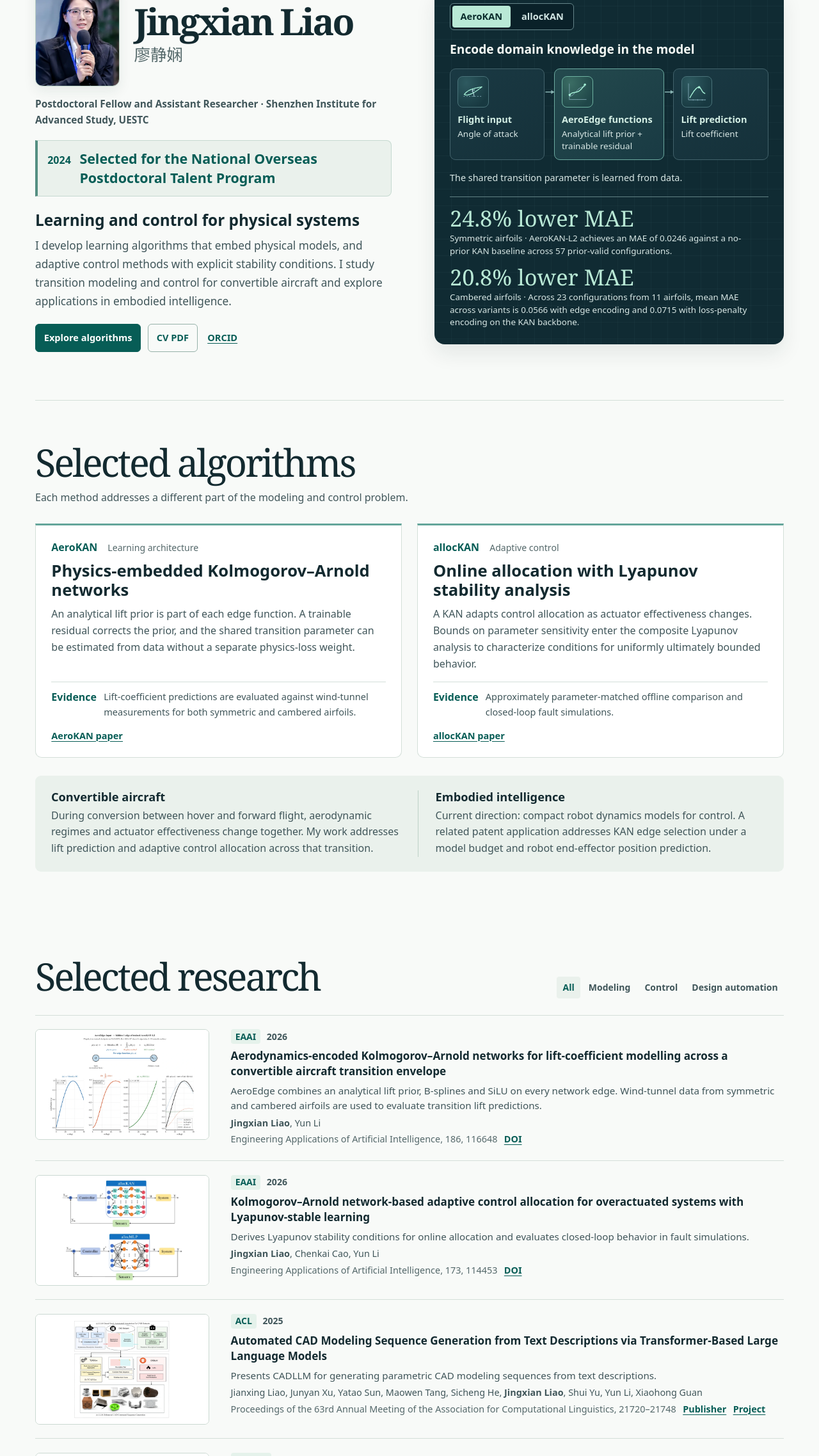
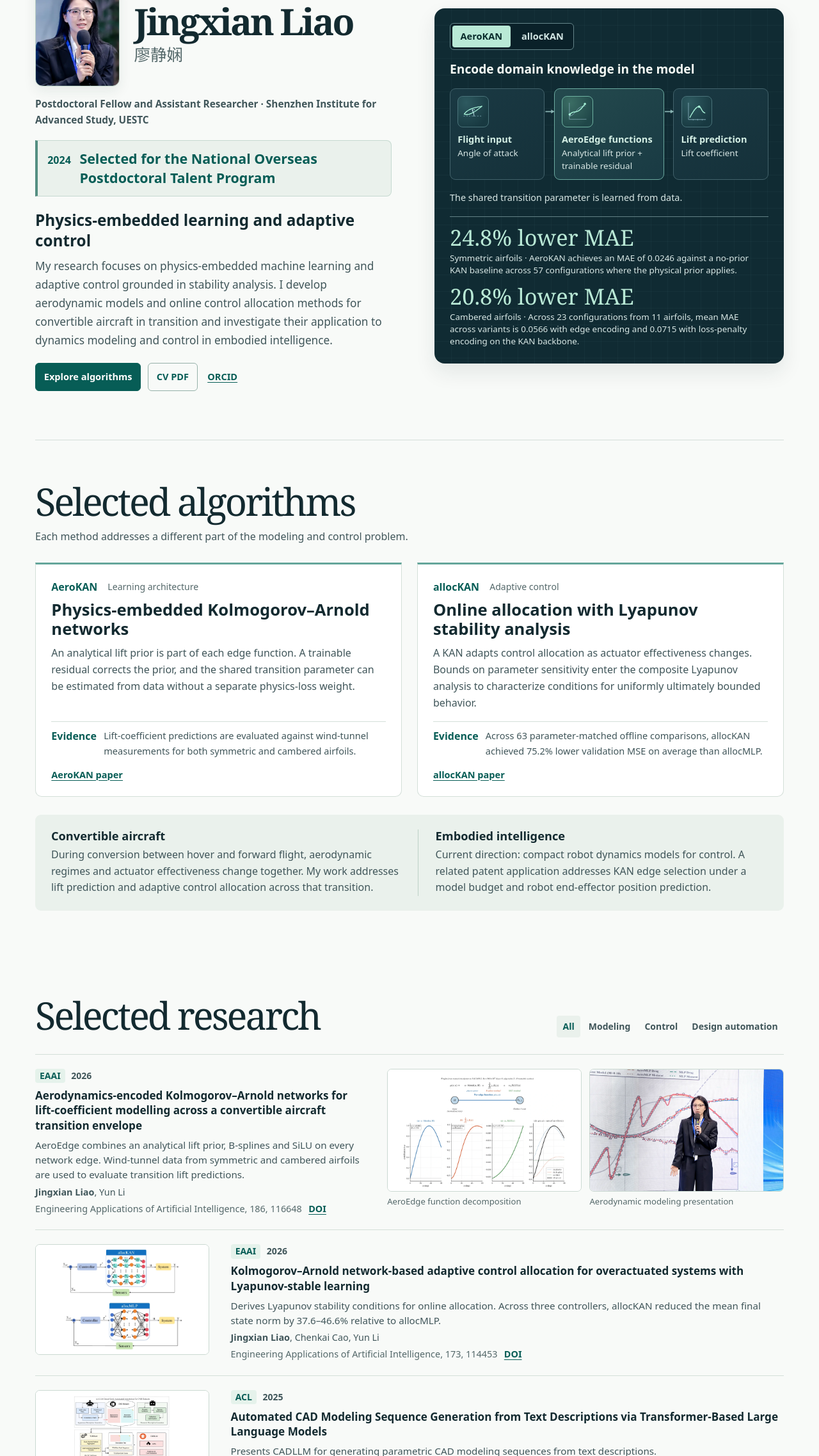
Before and after one commit to jingxianliao/jingxianliao.github.io, a plain HTML site: page index.html in a window 1280 px wide. Shown: the part 184-2459 px from the top of the page at 64% size. Drawn offline with Linux system fonts and the light colour scheme.

Commit message:
Highlight allocKAN results and feature AeroKAN research presentation

```diff
--- a/index.html
+++ b/index.html
@@ -6,7 +6,7 @@
   <meta name="description" content="Jingxian Liao, postdoctoral researcher in physics-embedded machine learning and adaptive control. Research algorithms, convertible aircraft and embodied intelligence applications, grants and publications.">
   <meta name="color-scheme" content="light">
   <title>Jingxian Liao · Scientific Machine Learning and Control</title>
-  <link rel="stylesheet" href="assets/styles.css?v=photos-20261126">
+  <link rel="stylesheet" href="assets/styles.css?v=research-20261126">
   <script src="assets/site.js" defer></script>
   <script src="assets/visitor-map.js" defer></script>
   <link rel="canonical" href="https://jingxianliao.github.io/">
@@ -40,8 +40,8 @@
           <time datetime="2024" data-zh="2024 年">2024</time>
           <p data-zh="入选国家海外博士后人才引进项目">Selected for the National Overseas Postdoctoral Talent Program</p>
         </div>
-        <h2 class="hero-research-title" data-zh="面向物理系统的学习与控制">Learning and control for physical systems</h2>
-        <p class="hero-description" data-zh="我研究将物理模型嵌入学习算法的方法，以及具有明确稳定性条件的自适应控制。我将这些方法用于可转换构型飞行器的过渡段建模与控制，并探索它们在具身智能中的应用。">I develop learning algorithms that embed physical models, and adaptive control methods with explicit stability conditions. I study transition modeling and control for convertible aircraft and explore applications in embodied intelligence.</p>
+        <h2 class="hero-research-title" data-zh="物理机理嵌入式学习与自适应控制">Physics-embedded learning and adaptive control</h2>
+        <p class="hero-description" data-zh="我的研究聚焦物理机理嵌入式机器学习与基于稳定性分析的自适应控制，重点解决可转换构型飞行器过渡飞行中的气动建模与在线控制分配问题，并探索相关方法在具身智能系统动力学建模与控制中的应用。">My research focuses on physics-embedded machine learning and adaptive control grounded in stability analysis. I develop aerodynamic models and online control allocation methods for convertible aircraft in transition and investigate their application to dynamics modeling and control in embodied intelligence.</p>
         <div class="hero-actions"><a class="button primary" href="#algorithms" data-zh="查看算法">Explore algorithms</a><a class="button secondary" href="assets/Jingxian-Liao-CV.pdf" data-zh="学术简历 PDF">CV PDF</a><a class="text-link" href="https://orcid.org/0000-0002-6148-9685">ORCID</a></div>
       </div>
       <div class="method-demo" aria-label="Algorithm overview">
@@ -67,7 +67,7 @@
       </ol>
       <p class="method-principle" data-zh="共享过渡参数直接由数据学习。">The shared transition parameter is learned from data.</p>
       <div class="method-proof">
-        <div class="result"><strong data-zh="平均绝对误差降低 24.8%">24.8% lower MAE</strong><span data-zh="对称翼型 · 57 个先验有效工况，AeroKAN-L2 的平均绝对误差为 0.0246，基线为无先验 KAN。">Symmetric airfoils · AeroKAN-L2 achieves an MAE of 0.0246 against a no-prior KAN baseline across 57 prior-valid configurations.</span></div>
+        <div class="result"><strong data-zh="平均绝对误差降低 24.8%">24.8% lower MAE</strong><span data-zh="对称翼型 · 在物理先验适用的 57 个工况中，AeroKAN 的平均绝对误差为 0.0246，基线为无先验 KAN。">Symmetric airfoils · AeroKAN achieves an MAE of 0.0246 against a no-prior KAN baseline across 57 configurations where the physical prior applies.</span></div>
         <div class="result"><strong data-zh="平均绝对误差降低 20.8%">20.8% lower MAE</strong><span data-zh="有弯度翼型 · 11 种翼型的 23 个工况中，边函数结构编码的组均值 MAE 为 0.0566，损失惩罚编码为 0.0715。">Cambered airfoils · Across 23 configurations from 11 airfoils, mean MAE across variants is 0.0566 with edge encoding and 0.0715 with loss-penalty encoding on the KAN backbone.</span></div>
       </div>
     </article><article class="method-panel" data-method-panel="alloc" id="method-alloc" role="tabpanel" aria-labelledby="tab-alloc" hidden>
@@ -87,7 +87,10 @@
         </li>
       </ol>
       <p class="method-principle" data-zh="参数敏感度将网络设计与稳定性分析连接起来。">Parameter sensitivity links the network design to the stability analysis.</p>
-      <div class="method-proof"><strong data-zh="252 组闭环仿真">252 closed-loop simulations</strong><span data-zh="原文覆盖 7 种分配器、3 种控制器和 12 种故障场景。">Reported across seven allocators, three controllers and twelve fault scenarios.</span></div>
+      <div class="method-proof">
+        <div class="result"><strong data-zh="平均恢复时间缩短约 50%">About 50% shorter mean recovery time</strong><span data-zh="六组突发故障闭环仿真中，allocKAN 的平均恢复时间为 37.9 秒，allocMLP 为 75.7 秒。">Across six abrupt-fault simulations, mean recovery took 37.9 s with allocKAN and 75.7 s with allocMLP.</span></div>
+        <div class="result"><strong data-zh="严苛故障下保持状态有界">Bounded states under severe faults</strong><span data-zh="在双执行器效能反向及进一步叠加风扰与惯量不确定性的两类工况中，allocKAN 均保持状态有界，五种传统分配器均发散。">Under dual actuator reversal, both on its own and with added wind disturbance and inertia uncertainty, allocKAN kept states bounded while all five conventional allocators diverged.</span></div>
+      </div>
     </article>
       </div>
     </section>
@@ -105,7 +108,7 @@
           <div class="algorithm-mark"><span>allocKAN</span><span data-zh="自适应控制">Adaptive control</span></div>
           <h3 data-zh="带李雅普诺夫稳定性分析的在线控制分配">Online allocation with Lyapunov stability analysis</h3>
           <p data-zh="KAN 随执行器效能变化在线调整控制分配。参数敏感度界进入复合李雅普诺夫分析，得到闭环一致最终有界的条件。">A KAN adapts control allocation as actuator effectiveness changes. Bounds on parameter sensitivity enter the composite Lyapunov analysis to characterize conditions for uniformly ultimately bounded behavior.</p>
-          <div class="algorithm-evidence"><span data-zh="验证">Evidence</span><span data-zh="近似参数匹配的离线对照与故障场景闭环仿真。">Approximately parameter-matched offline comparison and closed-loop fault simulations.</span></div>
+          <div class="algorithm-evidence"><span data-zh="验证">Evidence</span><span data-zh="在 63 组参数规模相近的离线对照中，allocKAN 的验证均方误差较 allocMLP 平均降低 75.2%。">Across 63 parameter-matched offline comparisons, allocKAN achieved 75.2% lower validation MSE on average than allocMLP.</span></div>
           <a class="text-link" href="https://doi.org/10.1016/j.engappai.2026.114453" data-zh="allocKAN 论文">allocKAN paper</a>
         </article>
       </div>
@@ -126,19 +129,28 @@
       </div>
       <p class="visually-hidden" data-pub-status aria-live="polite"></p>
       <ol class="publication-list" aria-label="Selected research papers">
-        <li class="paper" data-topics="modeling" id="paper-aero">
-          <figure class="paper-figure">
-            <button class="publication-preview" type="button" aria-haspopup="dialog">
-              <span class="figure-frame paper-frame"><img src="assets/paper-aero.webp" width="1400" height="980" loading="lazy" alt="A trained AeroEdge decomposed into an analytical lift prior, a B-spline term and a SiLU term, with their sum plotted alongside the components" data-alt-zh="已训练的 AeroEdge 边函数分解为解析升力先验、B 样条和 SiLU 三项，并与叠加后的边函数对照。"></span>
-              <span class="visually-hidden" data-zh="放大论文图">Expand paper figure</span>
-            </button>
-          </figure>
+        <li class="paper paper-featured" data-topics="modeling" id="paper-aero">
           <div class="paper-description">
             <div class="pub-meta"><span class="publication-venue">EAAI</span><time datetime="2026">2026</time></div>
             <h3><a href="https://doi.org/10.1016/j.engappai.2026.116648">Aerodynamics-encoded Kolmogorov–Arnold networks for lift-coefficient modelling across a convertible aircraft transition envelope</a></h3>
             <p class="paper-evidence" data-zh="AeroEdge 在每条网络边上叠加解析升力先验、B 样条和 SiLU，用对称和有弯度翼型的风洞数据验证转换段升力预测。">AeroEdge combines an analytical lift prior, B-splines and SiLU on every network edge. Wind-tunnel data from symmetric and cambered airfoils are used to evaluate transition lift predictions.</p>
             <p class="authors"><strong>Jingxian Liao</strong>, Yun Li</p>
             <div class="paper-citation"><p class="venue">Engineering Applications of Artificial Intelligence, 186, 116648</p><a class="paper-link" href="https://doi.org/10.1016/j.engappai.2026.116648" data-zh="DOI">DOI</a></div>
+          </div>
+          <div class="paper-media">
+            <figure class="paper-figure">
+              <button class="publication-preview" type="button" aria-haspopup="dialog">
+                <span class="figure-frame paper-frame"><img class="aero-edge-diagram" src="assets/paper-aero.webp" width="1400" height="980" loading="lazy" alt="A trained AeroEdge decomposed into an analytical lift prior, a B-spline term and a SiLU term, with their sum plotted alongside the components" data-alt-zh="已训练的 AeroEdge 边函数分解为解析升力先验、B 样条和 SiLU 三项，并与叠加后的边函数对照。"></span>
+                <span class="visually-hidden" data-zh="放大 AeroEdge 论文图">Expand AeroEdge paper figure</span>
+              </button>
+              <figcaption data-zh="AeroEdge 边函数分解">AeroEdge function decomposition</figcaption>
+            </figure>
+            <figure class="paper-figure">
+              <a class="photo-preview" href="assets/aerokan-research-talk.webp" target="_blank" rel="noopener">
+                <img src="assets/aerokan-research-talk.webp" width="1200" height="800" loading="lazy" alt="Open photo of Jingxian Liao presenting aerodynamic modeling results in a new tab" data-alt-zh="在新标签页打开廖静娴介绍气动建模结果的报告现场照片">
+              </a>
+              <figcaption data-zh="气动建模研究报告">Aerodynamic modeling presentation</figcaption>
+            </figure>
           </div>
         </li>
         <li class="paper" data-topics="control" id="paper-alloc">
@@ -151,7 +163,7 @@
           <div class="paper-description">
             <div class="pub-meta"><span class="publication-venue">EAAI</span><time datetime="2026">2026</time></div>
             <h3><a href="https://doi.org/10.1016/j.engappai.2026.114453">Kolmogorov–Arnold network-based adaptive control allocation for overactuated systems with Lyapunov-stable learning</a></h3>
-            <p class="paper-evidence" data-zh="推导在线控制分配的李雅普诺夫稳定性条件，并在闭环故障仿真中评估控制表现。">Derives Lyapunov stability conditions for online allocation and evaluates closed-loop behavior in fault simulations.</p>
+            <p class="paper-evidence" data-zh="为在线控制分配推导李雅普诺夫稳定性条件。在三种控制器下，allocKAN 的平均终态状态范数较 allocMLP 降低 37.6%–46.6%。">Derives Lyapunov stability conditions for online allocation. Across three controllers, allocKAN reduced the mean final state norm by 37.6–46.6% relative to allocMLP.</p>
             <p class="authors"><strong>Jingxian Liao</strong>, Chenkai Cao, Yun Li</p>
             <div class="paper-citation"><p class="venue">Engineering Applications of Artificial Intelligence, 173, 114453</p><a class="paper-link" href="https://doi.org/10.1016/j.engappai.2026.114453" data-zh="DOI">DOI</a></div>
           </div>
```
